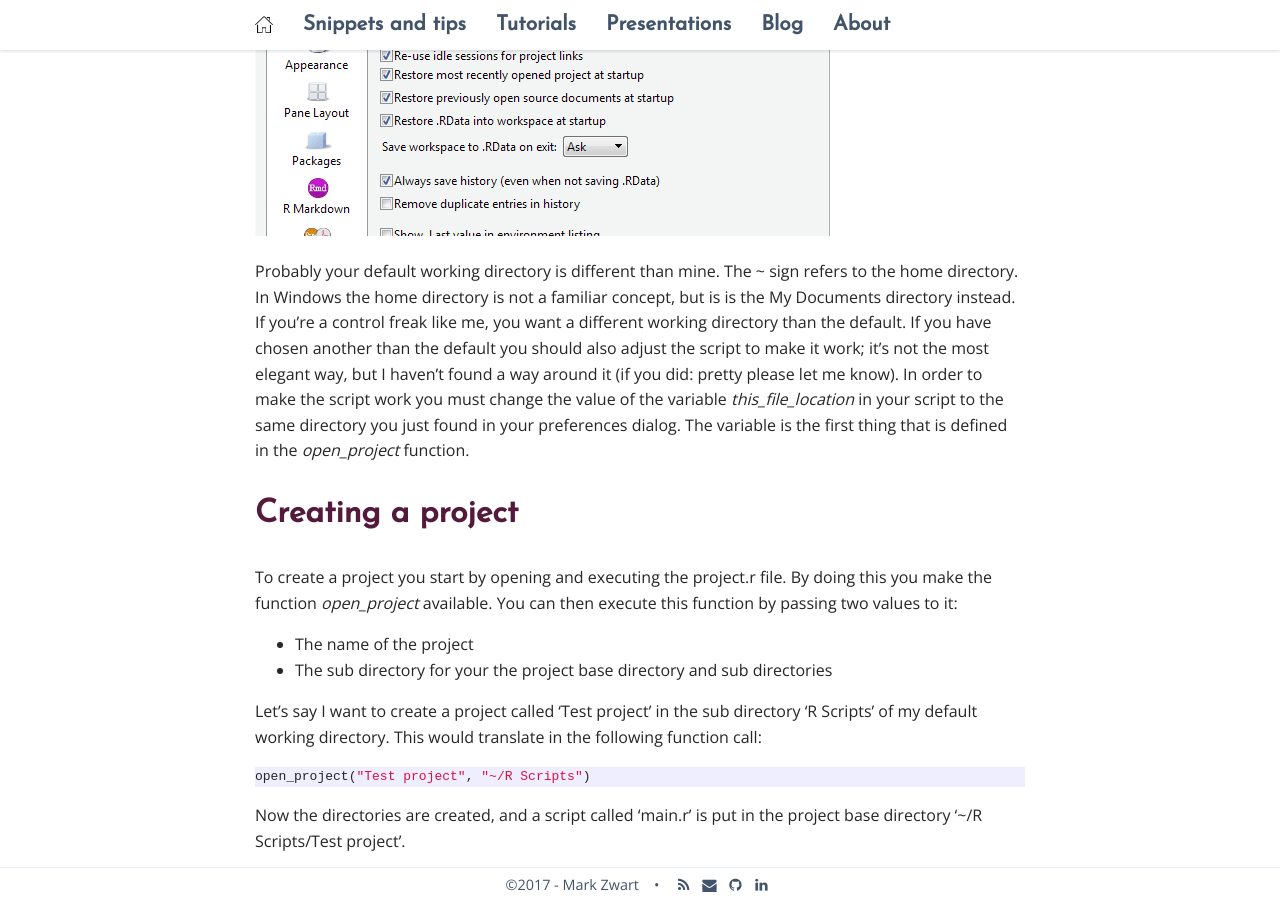
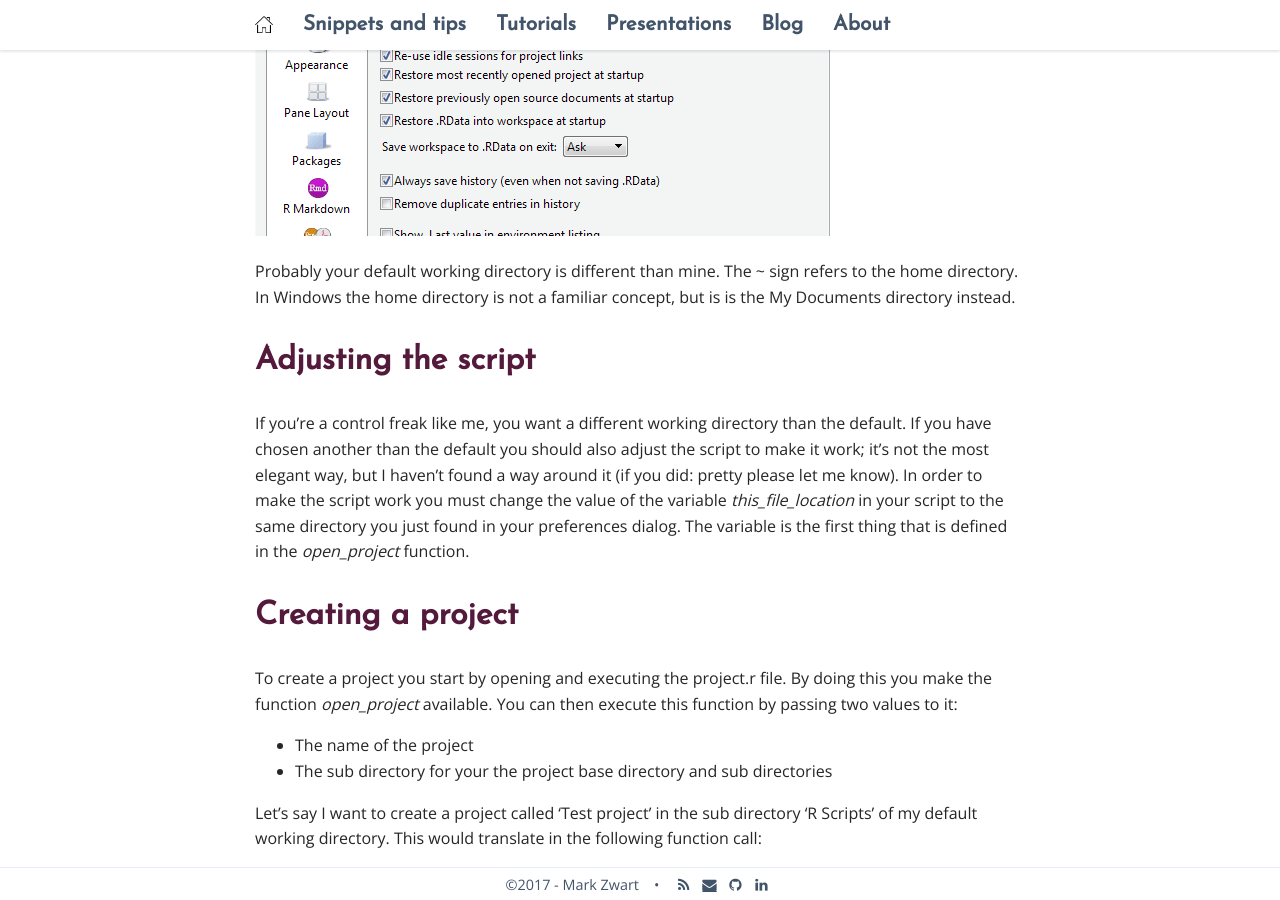
Before and after one commit to mark-me/mark-me.github.io, a Jekyll site: the page built from _pages/tutorials/project-template.md, in a window 1280 px wide and 900 px high, scrolled down 1454 px. Built offline with Jekyll 4.4.1, drawn with Linux system fonts in a browser that asks for light colours; nearby versions of some CDN libraries; comment, search, counter and statistics services are not loaded.

Commit message:
Update project-template.md

```diff
--- a/_pages/tutorials/project-template.md
+++ b/_pages/tutorials/project-template.md
@@ -35,7 +35,11 @@
 To start off with you can [save the project.r script](https://github.com/mark-me/The-R-Pages/blob/master/project.r) in your the default working directory. If you have no idea what I'm talking about you can find this through the options screen:
 <img src="/_pages/tutorials/working_directory_setting.png" alt="Character appearance" width="575" height="340" align="centre"/>
 
-Probably your default working directory is different than mine. The ~ sign refers to the home directory. In Windows the home directory is not a familiar concept, but is is the My Documents directory instead. If you're a control freak like me, you want a different working directory than the default. If you have chosen another than the default you should also adjust the script to make it work; it's not the most elegant way, but I haven't found a way around it (if you did: pretty please let me know). In order to make the script work you must change the value of the variable _this_file_location_ in your script to the same directory you just found in your preferences dialog. The variable is the first thing that is defined in the _open_project_ function.
+Probably your default working directory is different than mine. The ~ sign refers to the home directory. In Windows the home directory is not a familiar concept, but is is the My Documents directory instead.
+
+# Adjusting the script
+
+If you're a control freak like me, you want a different working directory than the default. If you have chosen another than the default you should also adjust the script to make it work; it's not the most elegant way, but I haven't found a way around it (if you did: pretty please let me know). In order to make the script work you must change the value of the variable _this_file_location_ in your script to the same directory you just found in your preferences dialog. The variable is the first thing that is defined in the _open_project_ function.
 
 # Creating a project
 
```
